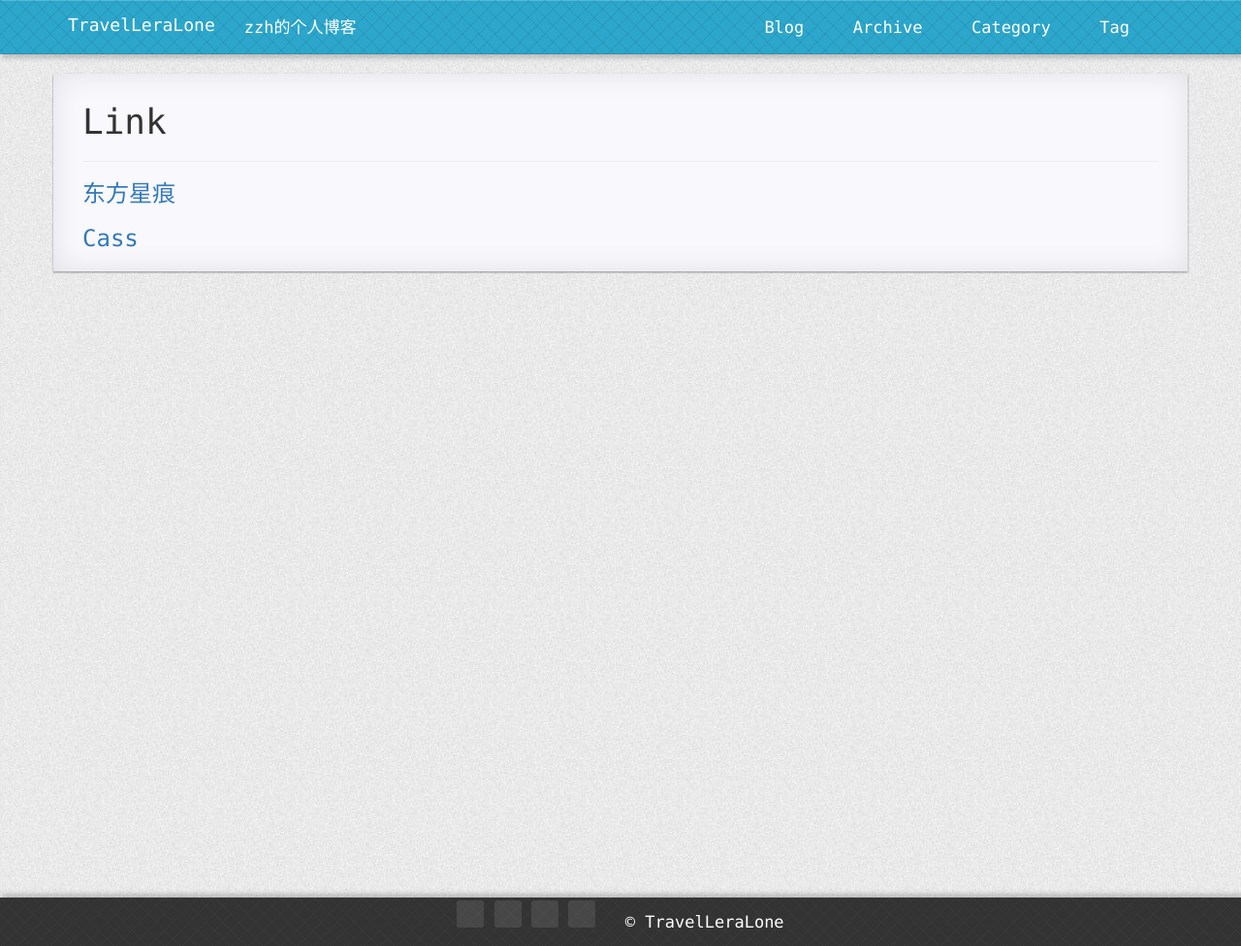
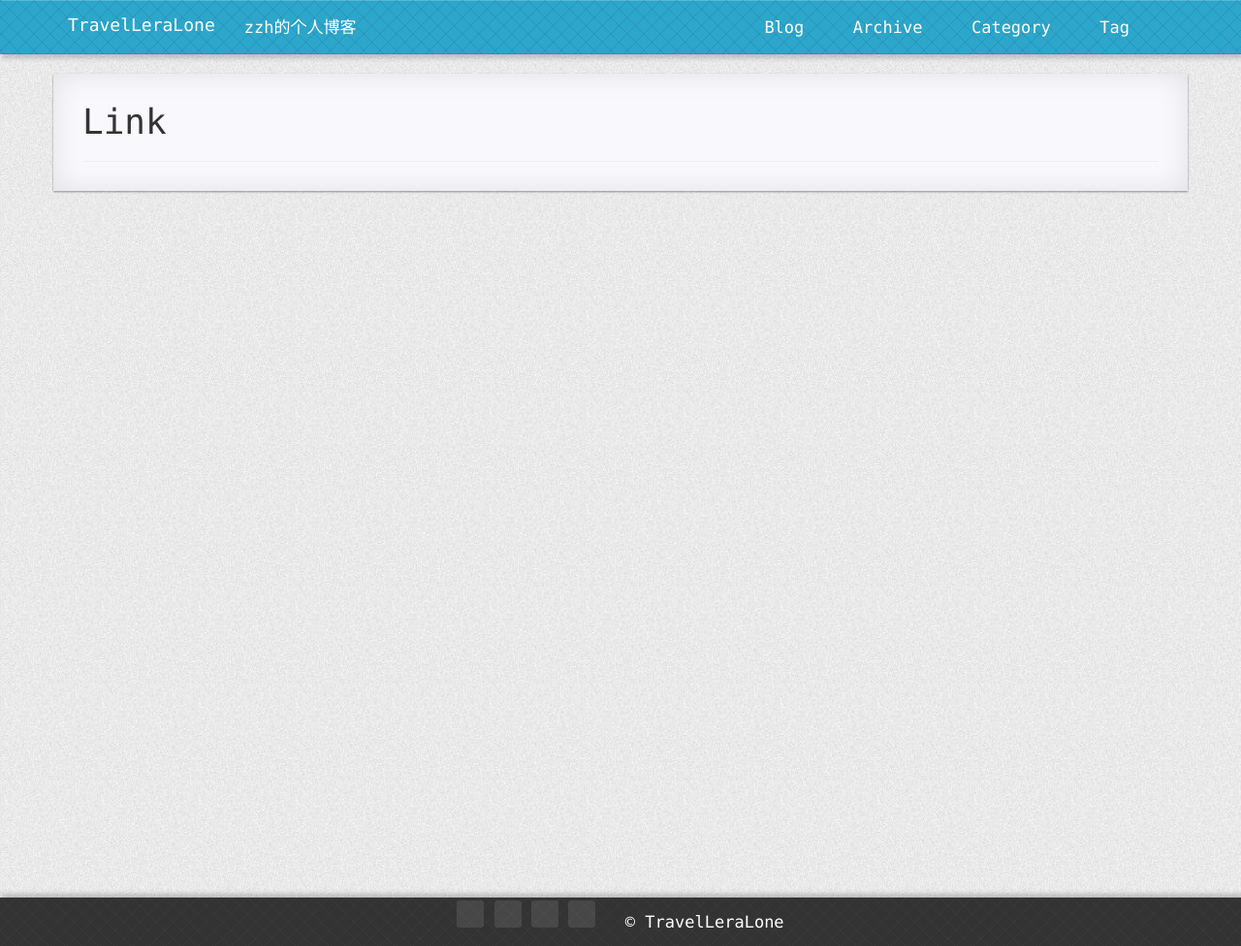
Before and after one commit to TravelLeraLone/TravelLeraLone.github.io, a Jekyll site: the page built from pages/5link-external.md, in a window 1280 px wide. Shown: the whole page at 97% size. Built offline with Jekyll 4.4.1, drawn with Linux system fonts in a browser that asks for light colours; nearby versions of some CDN libraries; comment, search, counter and statistics services are not loaded; a style sheet for code colours, icons or effects is not loaded.

Commit message:
small content change

```diff
--- a/_includes/footer.html
+++ b/_includes/footer.html
@@ -5,7 +5,7 @@
                 <a class="foot-item" href="{{ '/feed.xml' | prepend: site.baseurl | prepend: site.url }}" target="_blank"><span class="octicon octicon-rss"></span></a>
                 <a class="foot-item" href="{{ '/link/' | prepend: site.baseurl | prepend: site.url }}"><span class="octicon octicon-link-external"></span></a>
                 &nbsp;
-                <a href="http://127.0.0.1:4000/"><span class="word-keep">&copy; TravelLeraLone</span></a>
+                <a href="https://travelleralone.github.io"><span class="word-keep">&copy; TravelLeraLone</span></a>
         </div>
     </footer>
     <script type="text/javascript" src="https://cdn.bootcss.com/jquery/1.11.3/jquery.min.js"></script>
--- a/pages/5link-external.md
+++ b/pages/5link-external.md
@@ -4,7 +4,3 @@ title: Link
 permalink: /link/
 icon: octicon-link-external
 ---
-
-### [东方星痕](http://www.lxy520.net/)
-
-### [Cass](http://cassite.net/)
```
Also changed, not shown: pages/4about.md (+1 -1 lines).
